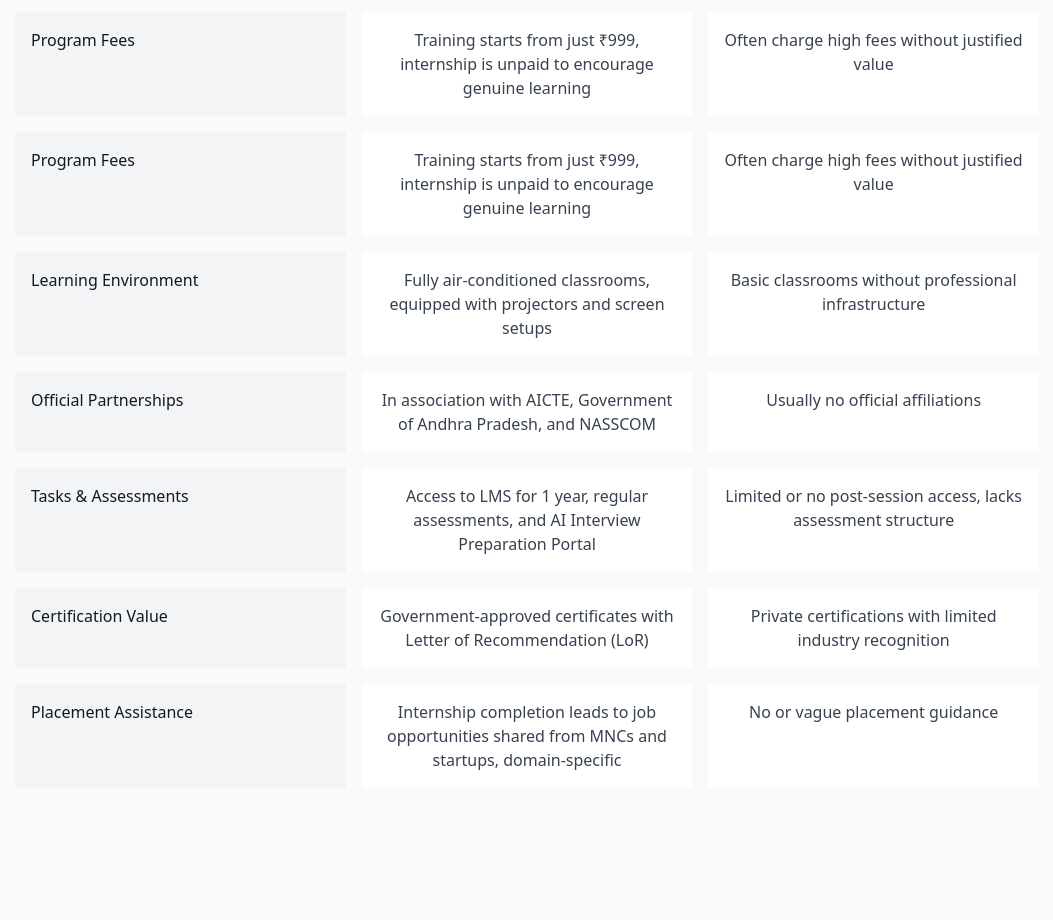
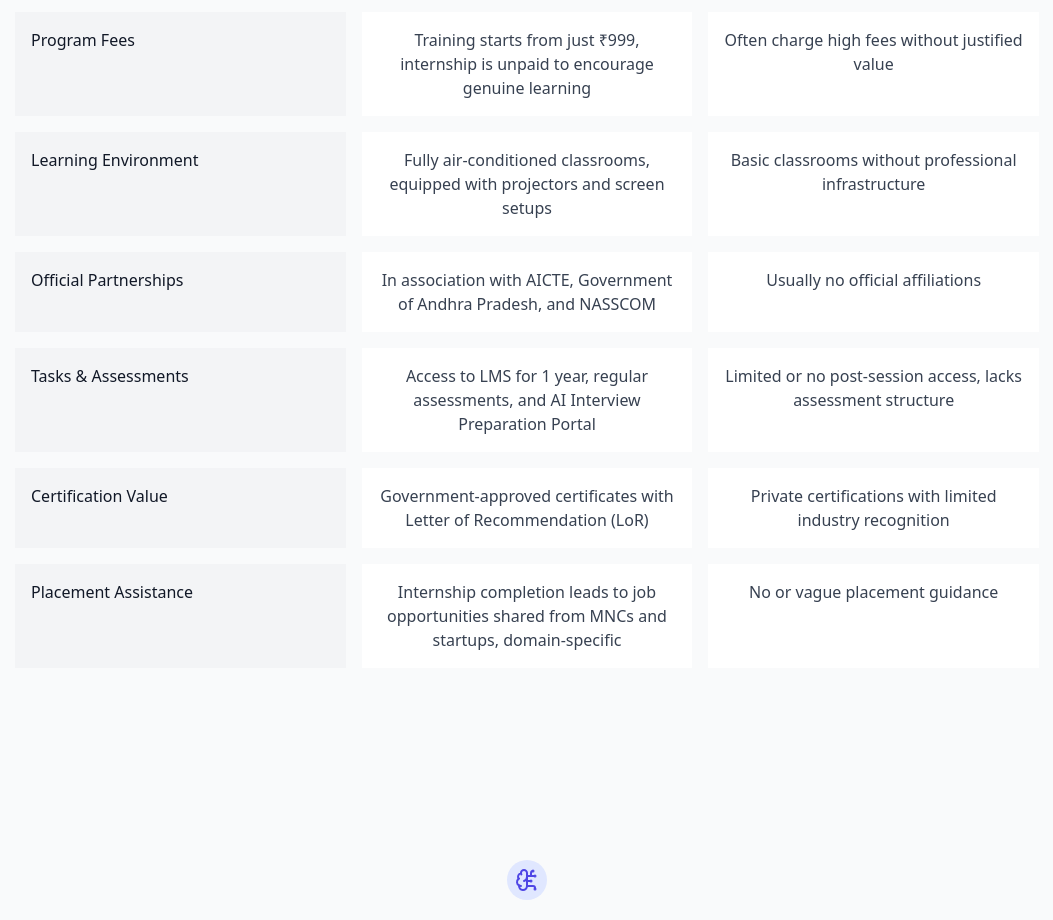
Before and after one commit to Brainovisionsolution/internships, a React (Vite) app: page / in a window 1280 px wide. Shown: the part 2540-3460 px from the top of the page, without its empty margins (113-1166 px from the left). Built offline with nearby package versions, Linux system fonts and the light colour scheme.

Commit message:
Update WhyJoinUs.tsx

```diff
--- a/src/sections/WhyJoinUs.tsx
+++ b/src/sections/WhyJoinUs.tsx
@@ -10,7 +10,7 @@ const WhyJoinUs: React.FC<WhyJoinUsProps> = ({ isOnline }) => {
     { name: 'Certification', intensive: 'Provided by Brainovision Pvt. Ltd, an ISO Certified and MSME Registered company', others: 'Often not ISO certified or government registered' },
     { name: 'Curriculum', intensive: 'Cutting-edge, AI-Integrated in every technology, with a project-based learning model', others: 'Generic curriculum with outdated content and minimal real-world applications' },
     { name: 'Projects', intensive: 'AI-powered projects aligned with UN Sustainable Development Goals (SDGs)', others: 'Basic mini-projects with no global relevance or real-time tech integration' },
-    { name: 'Mentor Team', intensive: 'Mentored by alumni from IITs, IIITs, and NITs', others: 'Inexperienced or generic trainers' }, { name: 'Program Fees', intensive: 'Training starts from just ₹999, internship is unpaid to encourage genuine learning', others: 'Often charge high fees without justified value' },
+    { name: 'Mentor Team', intensive: 'Mentored by alumni from IITs, IIITs, and NITs', others: 'Inexperienced or generic trainers' },
     { name: 'Program Fees', intensive: 'Training starts from just ₹999, internship is unpaid to encourage genuine learning', others: 'Often charge high fees without justified value' },
     { name: 'Learning Environment', intensive: 'Fully air-conditioned classrooms, equipped with projectors and screen setups', others: 'Basic classrooms without professional infrastructure' },
     { name: 'Official Partnerships', intensive: 'In association with AICTE, Government of Andhra Pradesh, and NASSCOM', others: 'Usually no official affiliations' },
```
